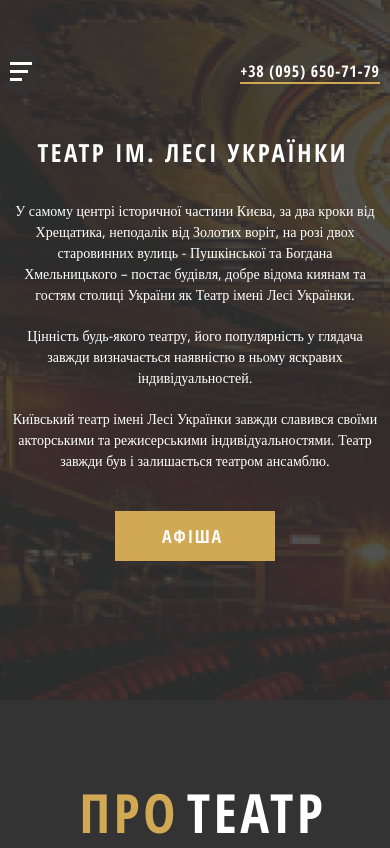
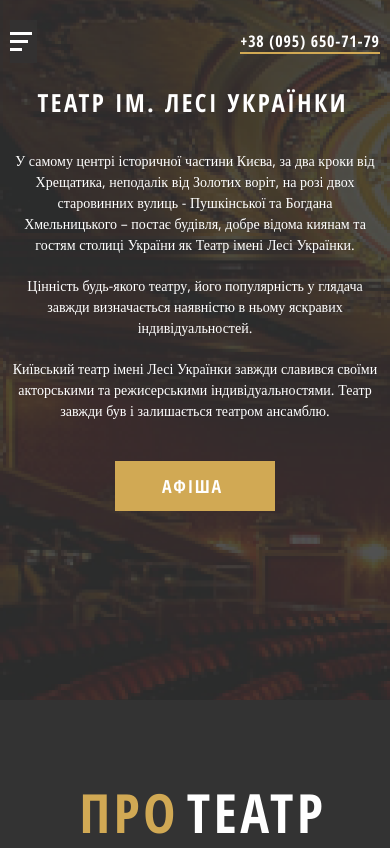
Before and after one commit to Shamanchyk/Theatre, a plain HTML site: page index.html in a window 390 px wide. Shown: the top 848 px of the page. Drawn offline with nearby package versions, Linux system fonts and the light colour scheme.

Commit message:
Add files via upload

```diff
--- a/adaptetion.css
+++ b/adaptetion.css
@@ -201,7 +201,6 @@
         display: block;
         padding: 20px 0;
         position: fixed;
-        top: 50px;
         z-index: 2;
     }
     .hamburger.active{
@@ -235,6 +234,9 @@
         z-index: 1;
         overflow-y: scroll;
     }
+    .menuScroll {
+        padding-top: 30px;
+    }
 
     .header-top_number {
         width: 140px;
@@ -246,7 +248,7 @@
     .header-top_number {
         position: absolute;
         right: 39px;
-        top: 60px;
+        margin-top: 10px;
     }
     .line_link{
         font-size: 24px;
@@ -323,6 +325,9 @@
 
     .container {
         padding: 0 33px;
+    }
+    .header-top_nav {
+        padding-top: 30px;
     }
     .about-title, .partners-title {
         margin-top: 80px;
@@ -515,7 +520,12 @@
         font-size: 25px;
         width: 315px;
     }
-
+    .header-top_nav {
+        padding-top: 20px;
+    }
+    .menuScroll {
+        height: 75px;
+    }
     .menu {
         width: 235px;
         padding: 110px 0 0 15px;
--- a/index.html
+++ b/index.html
@@ -29,8 +29,10 @@
             </div>
         </div>
         <div class="header-right">
+
+                <div class="header-top_nav">
                    <div class="container">
-                <div class="header-top_nav">
+                    <div class="header-nav">
                         <nav class="navbar">
                             <ul class="nav_links">
                                 <div class="hamburger">
@@ -70,6 +72,9 @@
                             <a href="#" class="line_number">+38 (095) 650-71-79</a>
                         </div>
                     </div>
+                   </div>
+                </div>
+            <div class="container">
                 <div class="header-contant">
                     <div class="header-contant_left">
                         <h2>театр ім. Лесі Українки</h2>
--- a/script.js
+++ b/script.js
@@ -8,13 +8,16 @@ var swiper = new Swiper(".mySwiper", {
   });
 
 
-let menuScroll = document.querySelector('.menu')
+let menuScroll = document.querySelector('.header-top_nav')
+let numberScroll = document.querySelector('.header-top_number')
 
 window.onscroll = () => {
-    if(window.scrollY > 50){
+    if(window.scrollY > 70){
         menuScroll.classList.add('menuScroll');
-    } else if(window.scrollY < 50){
+        numberScroll.style.display = 'none';
+    } else if(window.scrollY < 70){
         menuScroll.classList.remove('menuScroll');
+        numberScroll.style.display = 'block';
     }
 };
 
--- a/style.css
+++ b/style.css
@@ -106,12 +106,7 @@
     .header-right {
         width: 100%;
         height: 100%;
-        margin-top: 50px;
     }
-
-
-
-
 
 
     .container {
@@ -152,6 +147,13 @@
         top: -8px
     }
     .header-top_nav {
+        height: 75px;
+        padding-top: 50px;
+        position: fixed;
+        width: 100%;
+        z-index: 5;
+    }
+    .header-nav{
         display: flex;
         justify-content: space-between;
     }
@@ -164,7 +166,9 @@
         z-index: 10;
     }
     .menuScroll{
-        background: rgba(51, 51, 51, 0.75);
+        background: rgba(51, 51, 51, 0.9);
+        padding-top: 38px;
+        height: 90px;
     }
 
     .line_link {
```
Lines whose indentation alone changed are shown as unchanged.
